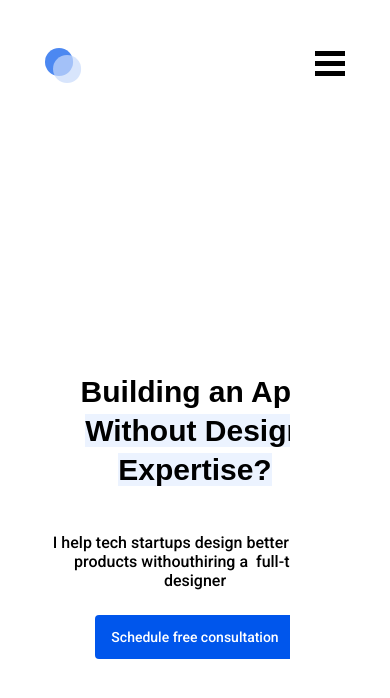
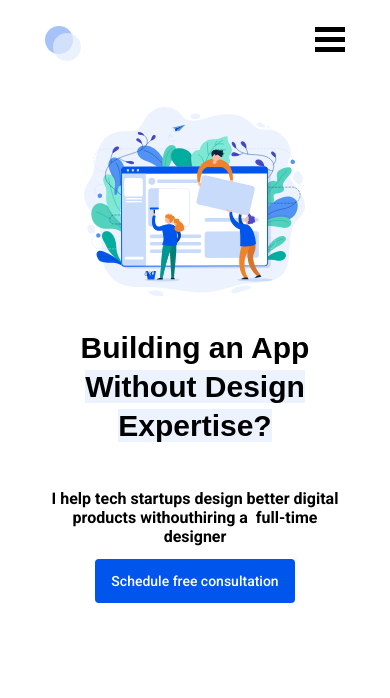
Before and after one commit to WebHeroSchool/button2, a plain HTML site: page index.html in a window 390 px wide. Shown: the top 698 px of the page. Drawn offline with Linux system fonts and the light colour scheme; a web font is replaced by a local one.

Commit message:
no message

```diff
--- a/index.html
+++ b/index.html
@@ -2,9 +2,14 @@
 <html>
 <head>
     <meta charset="UTF-8">
-    <meta name="viewport" content="width=device-width, initial-scale=1">
+    <meta name="viewport" content="width=device-width, initial-scale=1.0">
     <title>Мой первый сайт</title>
     <link href="style.css" rel="stylesheet">
+
+    <link rel="stylesheet" media="screen and (orientation: portrait) and (max-width:667px), projection href=»style.css"/>
+    <link rel="stylesheet" media="screen and (orientation: portrait) and (max-width:1024px), projection href=»style.css"/>
+    <link rel="stylesheet" media="screen and (orientation: portrait) and (min-width:1920px), projection href=»style.css"/>
+
     <link rel="stylesheet" href="fonts.css">
     <link rel="preconnect" href="https://fonts.gstatic.com">
     <link href="https://fonts.googleapis.com/css2?family=Roboto:ital,wght@0,500;0,700;1,400;1,900&display=swap" rel="stylesheet">
--- a/style.css
+++ b/style.css
@@ -14,10 +14,12 @@
 }
 
 .logo {
-	width: 190px;
+	width: 140px;
 	height: 35px;
+	padding-left: 50px;
 	background: url('img/logo.svg');
 }
+
 
 .menu {
 	display: flex;
@@ -37,7 +39,7 @@
 	margin-right: 0;
 }
 
-.menu__item_active::after {
+.menu__item_active:after {
 	position: absolute;
 	display: block;
 	content: '';
@@ -48,7 +50,7 @@
 }
 
 .menu__item:hover {
-	opacity: 0.5s;
+	opacity: .5s;
 }
 
 .menu__item:hover:after {
@@ -93,6 +95,7 @@
 .main__subtitle {
 	margin: 0 0 41px 0;
 	font: 18px/21px Roboto, arial, helvetica, sans-serif;
+	margin-top:20px:
 }
 
 
@@ -123,6 +126,9 @@
 
 .header {
 	margin-bottom: 28px;
+	padding: 18px 0;
+	display: flex;
+	justify-content: space-between;
 }
 
 .main {
@@ -138,8 +144,8 @@
 }
 
 .main__subtitle {
-	margin-bottom: 25px;
-	font: 500 16px/19px Roboto, arial, helvetica, sans-serif;
+	margin-bottom: 13px;
+	font: 950 16px/19px Roboto, arial, helvetica, sans-serif;
 }
 
 .main__button {
@@ -153,7 +159,7 @@
     position: relative;
     display: none;
 	width: 30px;
-    height: 30px;
+    height: 26px;
     cursor: pointer;
 }
 /* Условие для экранов с шириной от 0 до 1200px */
@@ -165,11 +171,20 @@
     }
 
 .logo {
-	opacity: 0,5;
 	width: 14%;
+	/*opacity: 0;
+	/*height: 35px;
+	padding-left: 50px;*/
+	/*background: url('img/Group.svg');*/
+
+ }
+
+ .logo {
+	opacity:.5;
+	background: url('img/Group.svg') no-repeat;
+	/*background:no-repeat*/
 }
 
- }
 .menu-icon-line {
 	position: relative;
 	width: 30px;
@@ -226,7 +241,7 @@
     top: 0;
     height: 100%;
     width: 350px;
-    padding: 50px;
+    padding: 0px;
     background-color: white;
     transition: transform 0.4s ease-in;
 }
```
Also changed, not shown: img/Group.svg (added), img/mainimg.svg (added).
